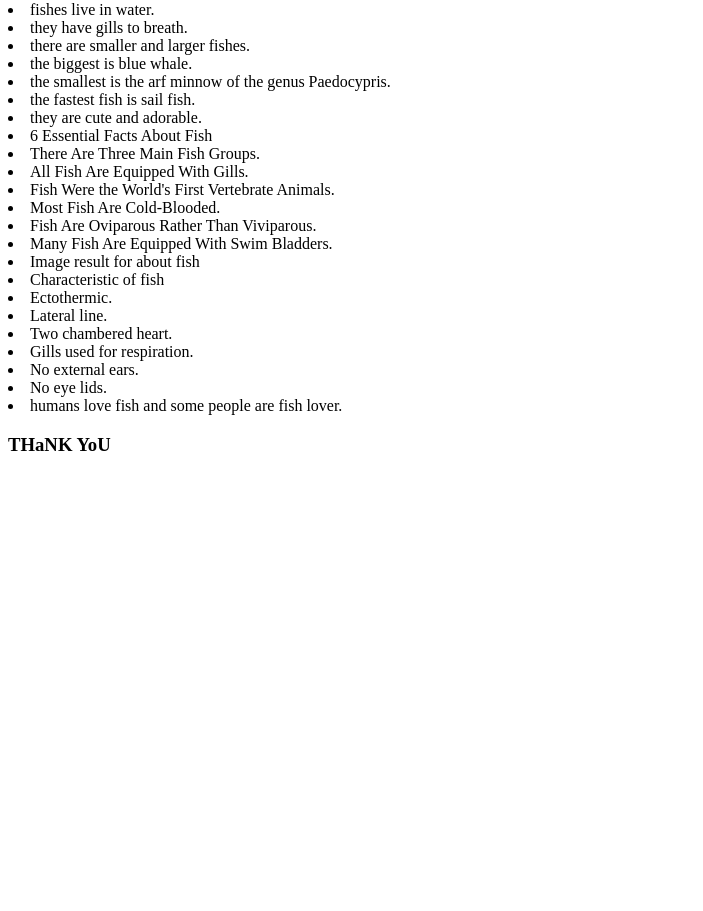
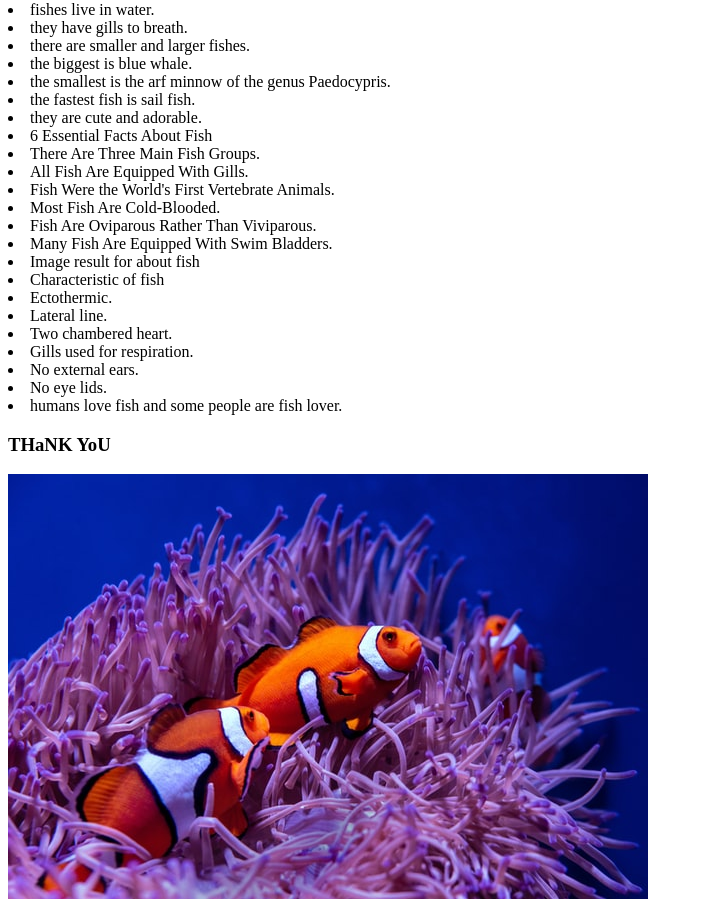
Before and after one commit to nmadhumithagit/my-website, a plain HTML site: page fish.html in a window 1280 px wide. Shown: the part 79-990 px from the top of the page, without its empty margins (0-703 px from the left). Before the commit the page ends 800 px from the top, so only its background shows below. Drawn offline with Linux system fonts and the light colour scheme.

Commit message:
Update fish.html

```diff
--- a/fish.html
+++ b/fish.html
@@ -39,6 +39,7 @@
 <li> humans love fish and some people are fish lover.
 
 <h3> THaNK YoU</h3>
+ <img src="8.jpg"></img>
 
 </body>
 </html>
```
